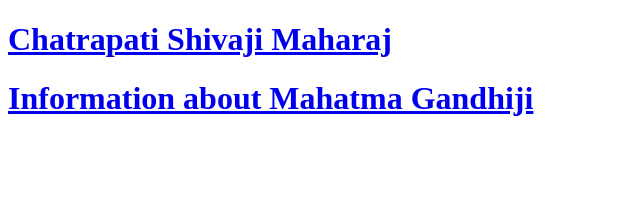
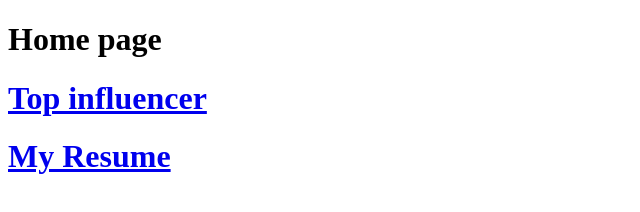
Before and after one commit to AyushFSDev/HTML_Projects, a plain HTML site: page index.html in a window 1280 px wide. Shown: the whole page, without its empty margins (0-640 px from the left). Drawn offline with Linux system fonts and the light colour scheme.

Commit message:
Add files via upload

```diff
--- a/index.html
+++ b/index.html
@@ -1,14 +1,17 @@
 <!DOCTYPE html>
 <html>
     <head>
-        <title>A tag</title>
+        <title>Ayush resume</title>
     </head>
     <body>
-        <a href="./shivaji-maharaj.html">
-        <h1>Chatrapati Shivaji Maharaj</h1>
-        </a>
-        <a href="./gandhiji-page.html">
-        <h1>Information about Mahatma Gandhiji</h1>
-        </a>
+        <h1>Home page</h1>
+
+      <a href="./top-influencer.html">
+        <h1>Top influencer</h1>
+      </a>
+      <a href="./resume.html">
+        <h1>My Resume</h1>
+      </a>
+
     </body>
 </html>
```
Also changed, not shown: resume.html (added, +13 -0 lines), top-influencer.html (added, +13 -0 lines).
